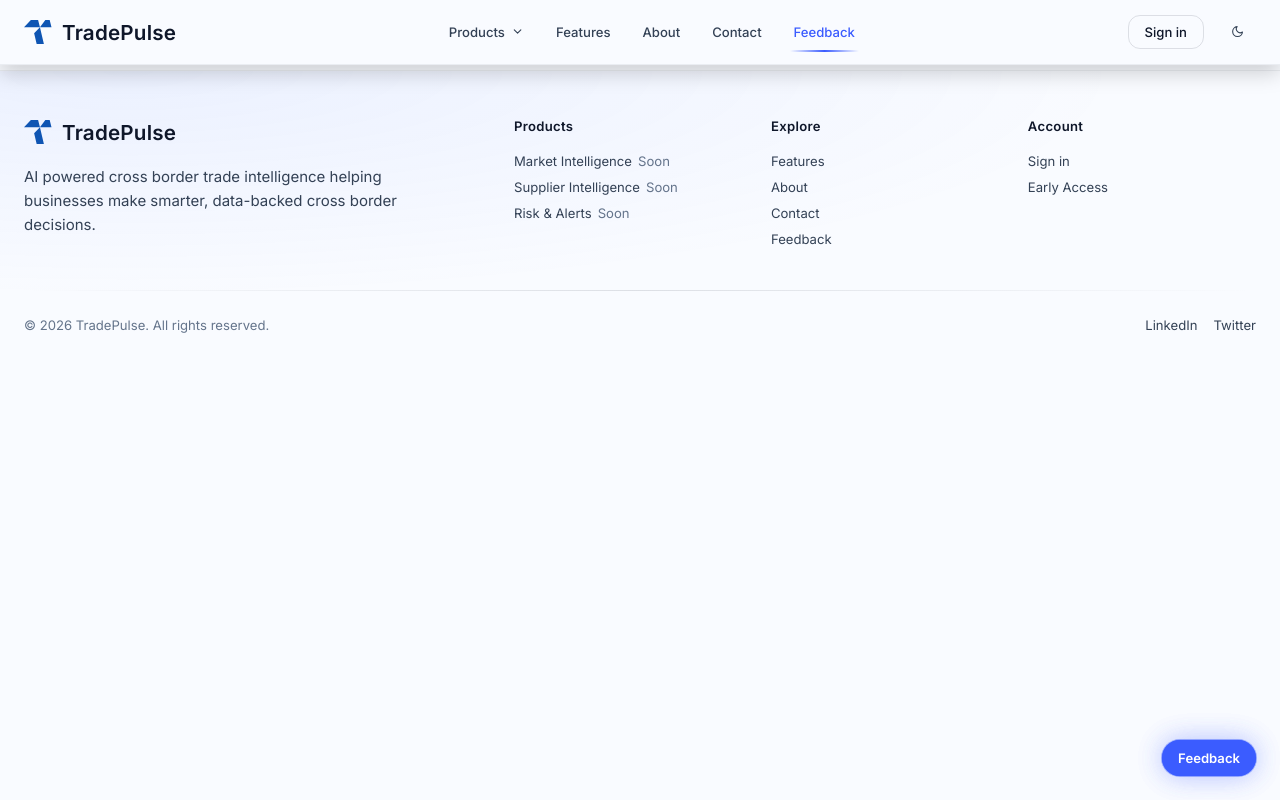
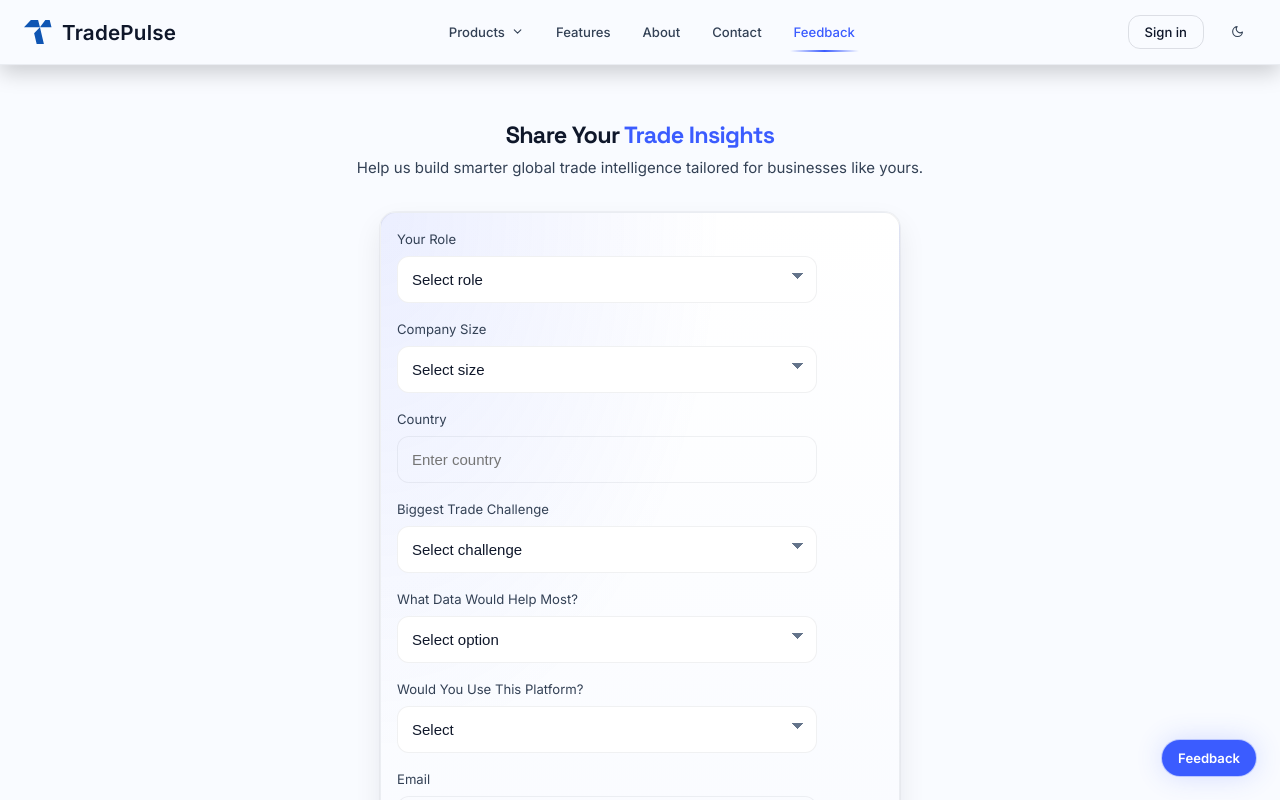
Before and after one commit to shabdasinha1/tradepulse, a React (Vite) app: page /feedback in a window 1280 px wide. Shown: the top 800 px of the page. Built offline with nearby package versions, Linux system fonts and the light colour scheme.

Commit message:
feedback page added

```diff
--- /dev/null
+++ b/src/pages/public/feedback/Feedback.jsx
@@ -0,0 +1,224 @@
+import React, { useState } from "react";
+import { useToast } from "../../../components/common/toast/ToastProvider";
+import { UserFeedbackForm } from "../../../services/AuthenticationService";
+import { GetApiErrorMessage } from "../../../utils/ErrorHandler";
+
+const Feedback = () => {
+  const { addToast } = useToast();
+
+  const [formData, setFormData] = useState({
+    role: "",
+    companySize: "",
+    country: "",
+    challenge: "",
+    dataNeed: "",
+    intent: "",
+    email: "",
+  });
+
+  const [loading, setLoading] = useState(false);
+
+  const isFormValid = () => {
+    return Object.values(formData).every((value) => value.trim() !== "");
+  };
+
+  const handleChange = (e) => {
+    setFormData({
+      ...formData,
+      [e.target.name]: e.target.value,
+    });
+  };
+
+  const handleSubmit = async (e) => {
+    e.preventDefault();
+
+    if (!isFormValid()) {
+      addToast("All fields are required", "error");
+      return;
+    }
+
+    setLoading(true);
+
+    try {
+      const payload = {
+        role: formData.role,
+        company_size: formData.companySize,
+        country: formData.country,
+        challenge: formData.challenge,
+        help: formData.dataNeed,
+        this_platform: formData.intent,
+        email: formData.email,
+      };
+
+      await UserFeedbackForm(payload);
+
+      addToast("Thank you for your feedback!", "success");
+
+      // Reset form
+      setFormData({
+        role: "",
+        companySize: "",
+        country: "",
+        challenge: "",
+        dataNeed: "",
+        intent: "",
+        email: "",
+      });
+    } catch (error) {
+      const message = GetApiErrorMessage(error);
+      addToast(message || "Something went wrong", "error");
+    } finally {
+      setLoading(false);
+    }
+  };
+
+  return (
+
+      <section className="tp-section tp-section--spacious">
+        <div className="tp-container">
+
+          {/* Section Header */}
+          <div className="tp-section-header">
+            <h2 className="tp-section-title">
+              Share Your <span>Trade Insights</span>
+            </h2>
+            <p className="tp-section-sub">
+              Help us build smarter global trade intelligence tailored for businesses like yours.
+            </p>
+          </div>
+
+          {/* Card */}
+          <div className="tp-card tp-feedback-page-card">
+            <form className="tp-form" onSubmit={handleSubmit}>
+
+              {/* Role */}
+              <div className="tp-form-group">
+                <label>Your Role</label>
+                <select
+                  name="role"
+                  value={formData.role}
+                  className="tp-input tp-select"
+                  onChange={handleChange}
+                >
+                  <option value="">Select role</option>
+                  <option>Importer</option>
+                  <option>Exporter</option>
+                  <option>Trader</option>
+                  <option>Manufacturer</option>
+                  <option>SME Owner</option>
+                </select>
+              </div>
+
+              {/* Company Size */}
+              <div className="tp-form-group">
+                <label>Company Size</label>
+                <select
+                  name="companySize"
+                  value={formData.companySize}
+                  className="tp-input tp-select"
+                  onChange={handleChange}
+                >
+                  <option value="">Select size</option>
+                  <option>1–10</option>
+                  <option>11–50</option>
+                  <option>51–200</option>
+                  <option>200+</option>
+                </select>
+              </div>
+
+              {/* Country */}
+              <div className="tp-form-group">
+                <label>Country</label>
+                <input
+                  type="text"
+                  name="country"
+                  value={formData.country}
+                  className="tp-input"
+                  placeholder="Enter country"
+                  onChange={handleChange}
+                />
+              </div>
+
+              {/* Challenge */}
+              <div className="tp-form-group">
+                <label>Biggest Trade Challenge</label>
+                <select
+                  name="challenge"
+                  value={formData.challenge}
+                  className="tp-input tp-select"
+                  onChange={handleChange}
+                >
+                  <option value="">Select challenge</option>
+                  <option>Shipping Costs</option>
+                  <option>Exchange Rate Volatility</option>
+                  <option>Supplier Pricing</option>
+                  <option>Regulatory Changes</option>
+                  <option>Demand Forecasting</option>
+                </select>
+              </div>
+
+              {/* Data Need */}
+              <div className="tp-form-group">
+                <label>What Data Would Help Most?</label>
+                <select
+                  name="dataNeed"
+                  value={formData.dataNeed}
+                  className="tp-input tp-select"
+                  onChange={handleChange}
+                >
+                  <option value="">Select option</option>
+                  <option>FX Insights</option>
+                  <option>Shipping Benchmarks</option>
+                  <option>Price Trends</option>
+                  <option>Trade Alerts</option>
+                  <option>Market Intelligence</option>
+                </select>
+              </div>
+
+              {/* Intent */}
+              <div className="tp-form-group">
+                <label>Would You Use This Platform?</label>
+                <select
+                  name="intent"
+                  value={formData.intent}
+                  className="tp-input tp-select"
+                  onChange={handleChange}
+                >
+                  <option value="">Select</option>
+                  <option>Yes</option>
+                  <option>Maybe</option>
+                  <option>Just Exploring</option>
+                </select>
+              </div>
+
+              {/* Email */}
+              <div className="tp-form-group">
+                <label>Email</label>
+                <input
+                  type="email"
+                  name="email"
+                  value={formData.email}
+                  className="tp-input"
+                  placeholder="Enter email"
+                  onChange={handleChange}
+                />
+              </div>
+
+              <button
+                type="submit"
+                className="tp-btn-primary"
+                disabled={loading}
+              >
+                {loading ? "Submitting..." : "Submit Feedback"}
+              </button>
+
+            </form>
+          </div>
+
+        </div>
+      </section>
+
+  );
+};
+
+export default Feedback;
--- a/src/routes/PublicRouteConfig.jsx
+++ b/src/routes/PublicRouteConfig.jsx
@@ -9,7 +9,7 @@ const Contact = lazy(() => import("../pages/public/contact/Contact.jsx"));
 const ComingSoon = lazy(() =>
   import("../pages/coming-soon/ComingSoon.jsx")
 );
-const EarlyFeedbackWidget = lazy(()=> import('../components/common/EarlyFeedbackWidget.jsx'))
+const Feedback =  lazy(() => import("../pages/public/feedback/Feedback.jsx"));
 
 export const PUBLIC_ROUTES = [
   /* ---------- PRODUCTS ---------- */
@@ -54,7 +54,7 @@ export const PUBLIC_ROUTES = [
   {
     label: "Feedback",
     path: "/feedback",
-    component: EarlyFeedbackWidget,
+    component: Feedback,
     showInHeader: true,
   },
 ];
--- a/src/styles/components.css
+++ b/src/styles/components.css
@@ -608,3 +608,9 @@
     width: 100%;
   }
 }
+
+/* Center feedback card */
+.tp-feedback-page-card {
+  max-width: 520px;
+  margin: var(--space-xl) auto 0 auto;
+}
```
